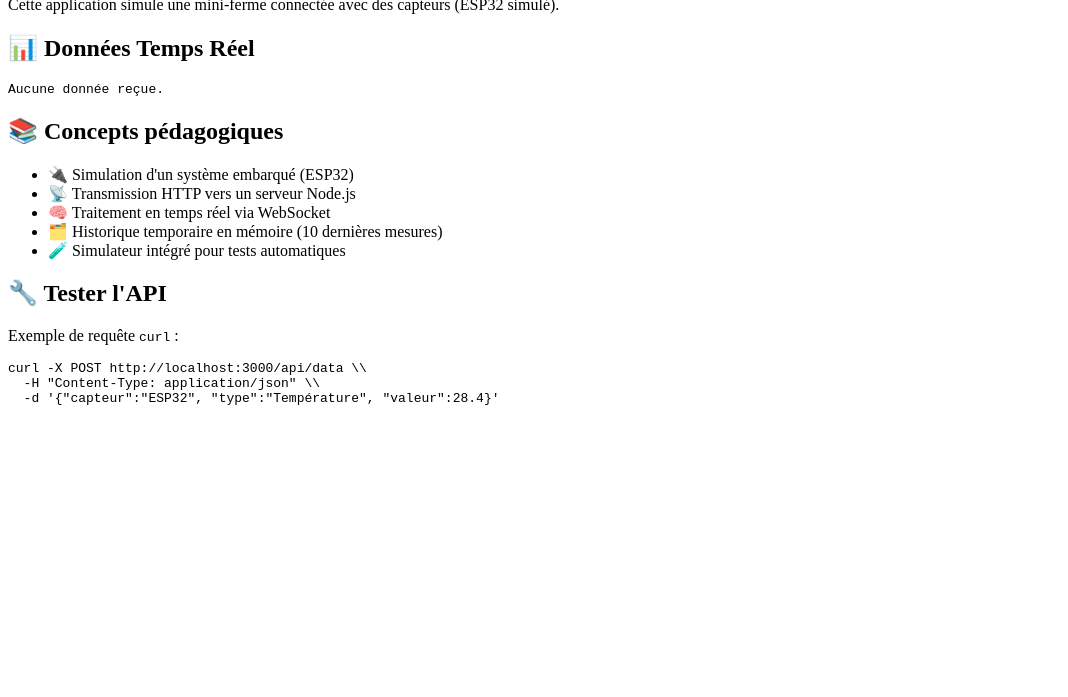
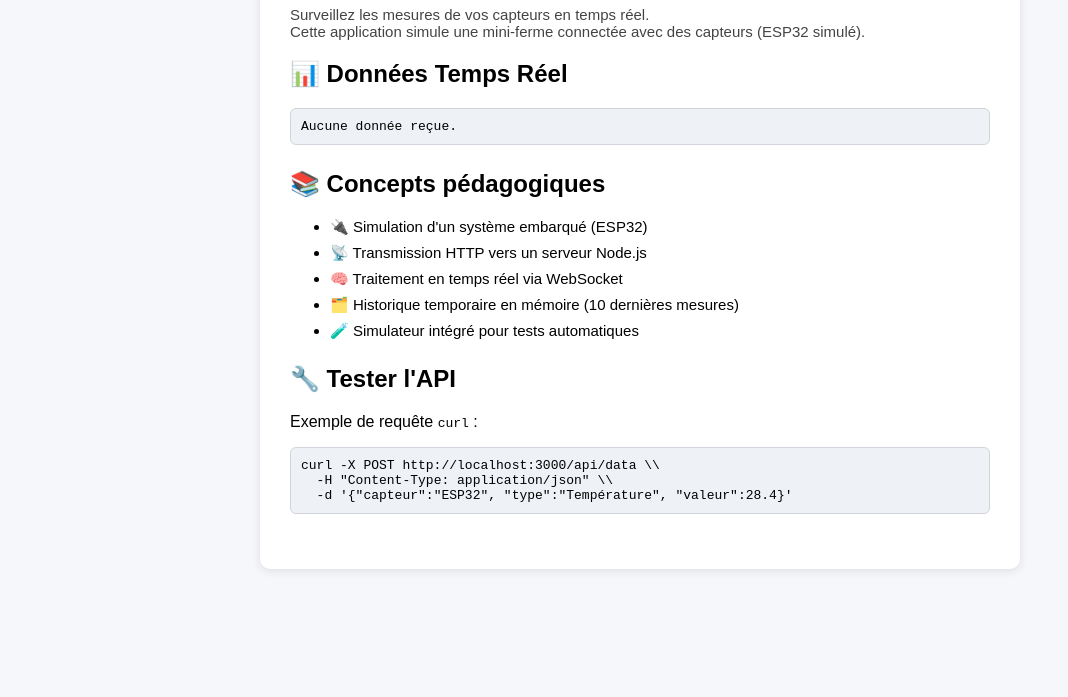
Before and after one commit to EJM0101/minifarm_monitor, a website: page public/index.html in a window 1280 px wide. Shown: the part 103-800 px from the top of the page, without its empty margins (0-1068 px from the left). Drawn offline with nearby package versions, Linux system fonts and the light colour scheme.

Commit message:
Update style.css

```diff
--- a/public/style.css
+++ b/public/style.css
@@ -1 +1,43 @@
-...
+body {
+  font-family: sans-serif;
+  background: #f5f7fa;
+  margin: 0;
+  padding: 20px;
+}
+
+.container {
+  max-width: 700px;
+  margin: auto;
+  background: white;
+  padding: 30px;
+  border-radius: 10px;
+  box-shadow: 0 2px 10px rgba(0,0,0,0.1);
+}
+
+h1 {
+  margin-top: 0;
+  color: #10b981;
+}
+
+.desc {
+  color: #444;
+  font-size: 15px;
+  margin-bottom: 20px;
+}
+
+pre {
+  background: #eef2f7;
+  padding: 10px;
+  border: 1px solid #d1d5db;
+  border-radius: 6px;
+  white-space: pre-wrap;
+}
+
+section {
+  margin-bottom: 25px;
+}
+
+ul li {
+  margin-bottom: 8px;
+  font-size: 15px;
+}
```
